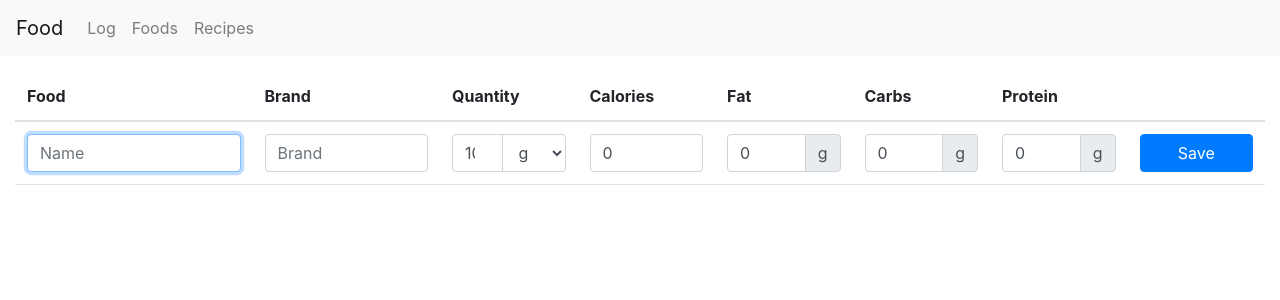
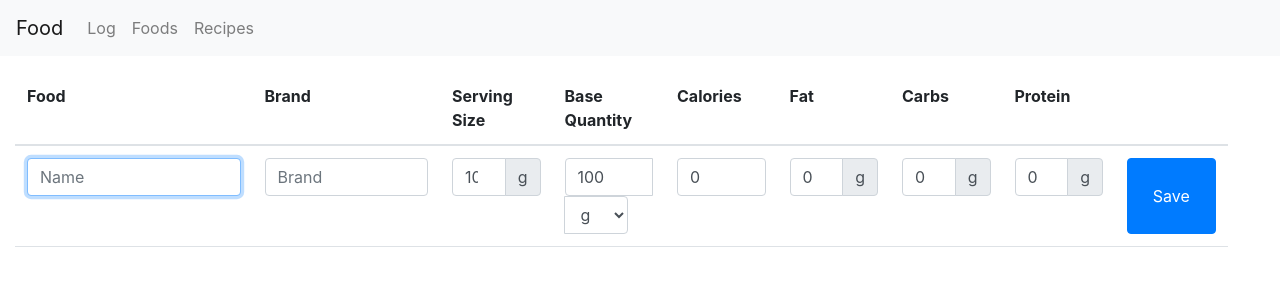
Before and after one commit to flammel/food, a React app: page /foods in a window 1280 px wide. Shown: the top 300 px of the page. Built offline with nearby package versions, Linux system fonts and the light colour scheme; the HTML template or start-up script is replaced by a standard one.

Commit message:
Add food serving size
Closes #11

```diff
--- a/src/Consumptions/ConsumptionsTable.tsx
+++ b/src/Consumptions/ConsumptionsTable.tsx
@@ -1,6 +1,6 @@
 import React from "react";
-import { Consumption, Consumable, consumableUnit, consumableLabel, nutritionData } from "./Data";
-import { formatCalories, formatNutritionValue, formatQuantity } from "../Types";
+import { Consumption, Consumable, consumableUnit, consumableLabel, nutritionData, consumableIsFood } from "./Data";
+import { formatCalories, formatNutritionValue, formatQuantity, Quantity } from "../Types";
 import DataTable, { ItemSetter, ColumnDefinition } from "../DataTable/DataTable";
 import ComboBox from "../ComboBox/ComboBox";
 import Fuse from "fuse.js";
@@ -24,8 +24,25 @@ function search(consumables: Consumable[], search: string | null): Consumable[]
     return result;
 }
 
+function consumableServingSize(consumable: Consumable): Quantity {
+    if (consumableIsFood(consumable) && consumable.servingSize > 0) {
+        return consumable.servingSize;
+    } else {
+        return 100;
+    }
+}
+
+function consumptionIsNew(consumption: Consumption): boolean {
+    return consumption.id === 0;
+}
+
 function onSelect(setItem: ItemSetter<Consumption>) {
-    return (consumable: Consumable) => setItem((prev) => ({ ...prev, consumable }));
+    return (consumable: Consumable) =>
+        setItem((prev) => ({
+            ...prev,
+            consumable,
+            quantity: consumptionIsNew(prev) ? consumableServingSize(consumable) : prev.quantity,
+        }));
 }
 
 function onQuantityChange(setItem: ItemSetter<Consumption>) {
--- a/src/Foods/Data.ts
+++ b/src/Foods/Data.ts
@@ -7,6 +7,7 @@ export interface Food extends NutritionData {
     readonly name: string;
     readonly brand: Brand;
     readonly quantity: Quantity;
+    readonly servingSize: Quantity;
     readonly unit: Unit;
     readonly next?: FoodId;
     readonly isDeleted: boolean;
@@ -17,6 +18,7 @@ export const emptyFood: Food = {
     name: "",
     brand: "",
     quantity: 100,
+    servingSize: 100,
     unit: "g",
     calories: 0,
     fat: 0,
--- a/src/Foods/Foods.scss
+++ b/src/Foods/Foods.scss
@@ -2,10 +2,11 @@
     grid-template-columns:
         19%
         15%
-        11%
-        11%
-        11%
-        11%
-        11%
-        11%;
+        9%
+        9%
+        9%
+        9%
+        9%
+        9%
+        9%;
 }
--- a/src/Foods/FoodsTable.tsx
+++ b/src/Foods/FoodsTable.tsx
@@ -67,8 +67,33 @@ export default function FoodsTable(props: FoodsTableProps) {
             ),
         },
         {
+            id: "servingSize",
+            label: "Serving Size",
+            value: (f: Food) => formatQuantity(f.servingSize) + " " + f.unit,
+            form: (f: Food, setItem: ItemSetter<Food>) => (
+                <div className="input-group">
+                    <input
+                        type="number"
+                        min="0"
+                        step="1"
+                        className="form-control"
+                        placeholder="Serving Size"
+                        onChange={(e) =>
+                            parseInt(e.target.value) > 0
+                                ? onChange(setItem, { servingSize: parseInt(e.target.value) })
+                                : null
+                        }
+                        value={f.servingSize}
+                    />
+                    <div className="input-group-append">
+                        <div className="input-group-text">{f.unit}</div>
+                    </div>
+                </div>
+            ),
+        },
+        {
             id: "quantity",
-            label: "Quantity",
+            label: "Base Quantity",
             value: (f: Food) => formatQuantity(f.quantity) + " " + f.unit,
             form: (f: Food, setItem: ItemSetter<Food>) => (
                 <div className="input-group">
```
Also changed, not shown: 2 other files (tests, documents, lock files or other folders).
